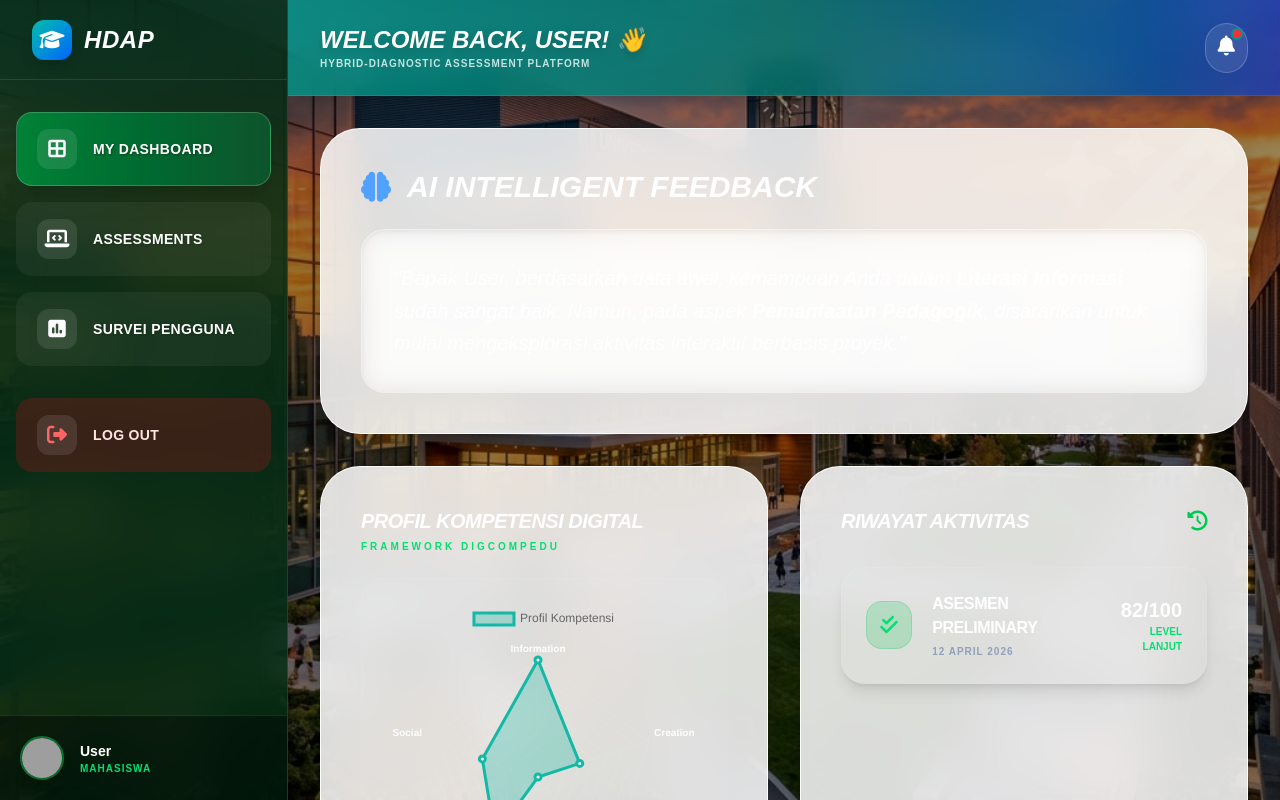
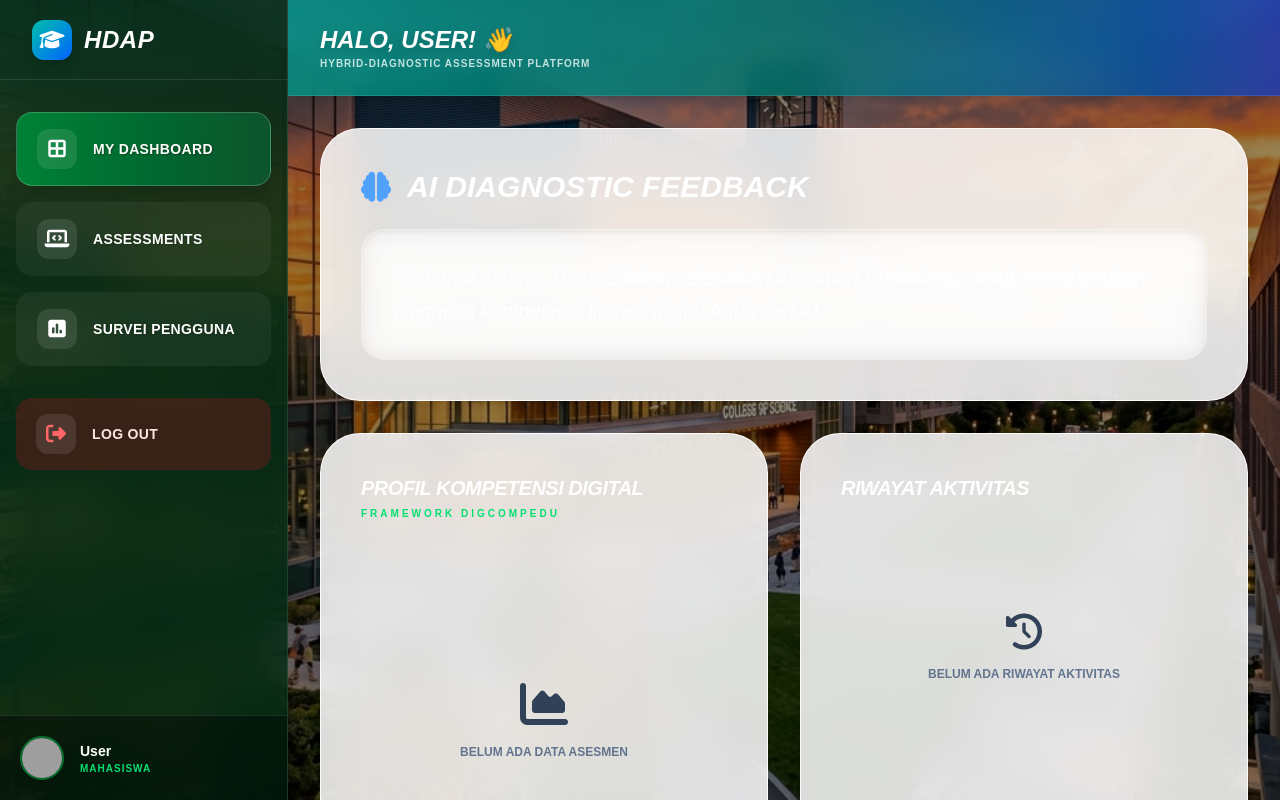
Before and after one commit to cathaleya/web_e-assesment, a Next.js app: page /dashboard in a window 1280 px wide. Built offline with nearby package versions, Linux system fonts and the light colour scheme; grey boxes are pictures that could not be loaded.

Commit message:
Fix User Dashboard Logic: Only show stats and history after completion

```diff
--- a/src/app/dashboard/page.tsx
+++ b/src/app/dashboard/page.tsx
@@ -26,6 +26,8 @@ ChartJS.register(
 export default function UserDashboard() {
   const [activeTab, setActiveTab] = useState<"dashboard" | "assessments" | "survey">("dashboard");
   const [userName, setUserName] = useState("User");
+  const [hasFinishedAssessment, setHasFinishedAssessment] = useState(false);
+  const [hasFinishedSurvey, setHasFinishedSurvey] = useState(false);
   const [isMounted, setIsMounted] = useState(false);
   const router = useRouter();
 
@@ -33,6 +35,14 @@ export default function UserDashboard() {
     setIsMounted(true);
     const savedName = localStorage.getItem("userName");
     if (savedName) setUserName(savedName);
+
+    // Simulasi pengecekan status dari localStorage atau URL
+    const params = new URLSearchParams(window.location.search);
+    if (params.get("finished") === "true") setHasFinishedAssessment(true);
+    if (params.get("survey") === "done") {
+        setHasFinishedAssessment(true);
+        setHasFinishedSurvey(true);
+    }
   }, []);
 
   const handleLogout = () => {
@@ -44,7 +54,8 @@ export default function UserDashboard() {
     labels: ['Information', 'Creation', 'Pedagogy', 'Ethics', 'Social'],
     datasets: [{
       label: 'Profil Kompetensi',
-      data: [85, 60, 45, 70, 65],
+      // Jika belum selesai, datanya nol semua
+      data: hasFinishedAssessment ? [85, 60, 45, 70, 65] : [0, 0, 0, 0, 0],
       backgroundColor: 'rgba(20, 184, 166, 0.3)',
       borderColor: 'rgba(20, 184, 166, 1)',
       pointBackgroundColor: '#fff',
@@ -64,7 +75,7 @@ export default function UserDashboard() {
            backgroundAttachment: 'fixed'
          }}>
 
-      {/* Sidebar - ARMY GREEN ELEGAN SAMA PERSIS MOCKUP */}
+      {/* Sidebar */}
       <aside className="w-20 lg:w-72 flex-shrink-0 bg-green-950/80 backdrop-blur-xl border-r border-white/10 flex flex-col relative overflow-hidden">
         <div className="h-20 flex items-center justify-center lg:justify-start lg:px-8 border-b border-white/10 relative z-10">
           <div className="w-10 h-10 rounded-xl bg-gradient-to-br from-teal-500 to-blue-600 flex items-center justify-center shadow-lg">
@@ -85,15 +96,13 @@ export default function UserDashboard() {
               <span className="hidden lg:block text-sm tracking-wide army-shadow uppercase">{item.label}</span>
             </button>
           ))}
-
-          <button onClick={handleLogout}
-                  className="w-full flex items-center px-5 py-4 rounded-2xl transition-all border border-transparent bg-red-900/40 text-red-100 hover:bg-red-800/60 mt-8 group">
+          <button onClick={handleLogout} className="w-full flex items-center px-5 py-4 rounded-2xl transition-all bg-red-900/40 text-red-100 hover:bg-red-800/60 mt-8 group">
             <div className="w-10 h-10 rounded-xl bg-white/10 flex items-center justify-center mr-4 group-hover:scale-110 transition-transform"><i className="fa-solid fa-right-from-bracket text-xl text-red-400"></i></div>
             <span className="hidden lg:block text-sm font-black tracking-wide uppercase">Log Out</span>
           </button>
         </nav>
 
-        <div className="p-5 border-t border-white/10 flex justify-center lg:justify-start items-center bg-black/40 shadow-2xl relative z-10">
+        <div className="p-5 border-t border-white/10 flex items-center bg-black/40 relative z-10">
           <img src={`https://ui-avatars.com/api/?name=${userName}&background=ffffff&color=166534`} alt="Profile" className="w-11 h-11 rounded-full border-2 border-green-500/50 shadow-lg" />
           <div className="hidden lg:block ml-4 text-white">
             <p className="text-sm font-black army-shadow">{userName}</p>
@@ -105,8 +114,7 @@ export default function UserDashboard() {
       {/* Main Content */}
       <main className="flex-1 flex flex-col overflow-hidden relative">
         <header className="h-24 flex items-center justify-between px-8 bg-gradient-to-r from-teal-600/80 via-teal-700/80 to-blue-800/80 backdrop-blur-md text-white shadow-xl border-b border-white/10">
-          <div><h2 className="text-2xl font-black italic uppercase drop-shadow-lg">Welcome back, {userName}! 👋</h2><p className="text-teal-50 text-[10px] font-bold uppercase tracking-widest opacity-80">Hybrid-Diagnostic Assessment Platform</p></div>
-          <button className="bg-white/10 p-3 rounded-full border border-white/20 relative"><i className="fa-solid fa-bell text-xl"></i><span className="absolute top-1 right-1 w-3 h-3 bg-red-500 rounded-full border-2 border-teal-600"></span></button>
+          <div><h2 className="text-2xl font-black italic uppercase drop-shadow-lg">Halo, {userName}! 👋</h2><p className="text-teal-50 text-[10px] font-bold uppercase tracking-widest opacity-80">Hybrid-Diagnostic Assessment Platform</p></div>
         </header>
 
         <div className="flex-1 overflow-y-auto p-8 z-0">
@@ -114,45 +122,60 @@ export default function UserDashboard() {
 
             {activeTab === 'dashboard' && (
               <div className="space-y-8">
-                 {/* AI Feedback - GLASS PANEL ELEGAN */}
+                 {/* AI Feedback - DINAMIS SESUAI STATUS */}
                  <div className="glass-panel rounded-[40px] p-10 bg-gradient-to-br from-green-900/60 via-emerald-950/60 to-slate-900/60 backdrop-blur-2xl text-white border border-white/20 shadow-2xl relative overflow-hidden">
                     <div className="relative z-10">
-                      <h3 className="text-3xl font-black italic mb-6 flex items-center gap-4 uppercase"><i className="fa-solid fa-brain text-blue-400"></i> AI Intelligent Feedback</h3>
-                      <div className="bg-white/5 backdrop-blur-md rounded-3xl p-8 border border-white/10 shadow-inner"><p className="text-xl leading-relaxed italic font-medium">"Bapak {userName}, berdasarkan data awal, kemampuan Anda dalam <strong>Literasi Informasi</strong> sudah sangat baik. Namun, pada aspek <strong>Pemanfaatan Pedagogik</strong>, disarankan untuk mulai mengeksplorasi aktivitas interaktif berbasis proyek."</p></div>
+                      <h3 className="text-3xl font-black italic mb-6 flex items-center gap-4 uppercase"><i className="fa-solid fa-brain text-blue-400"></i> AI Diagnostic Feedback</h3>
+                      <div className="bg-white/5 backdrop-blur-md rounded-3xl p-8 border border-white/10 shadow-inner">
+                        <p className="text-xl leading-relaxed italic font-medium">
+                          {hasFinishedAssessment
+                            ? `"Bapak ${userName}, berdasarkan hasil pengerjaan Anda, kemampuan Literasi Informasi Anda sangat memuaskan. Fokus selanjutnya adalah pada Pedagogi Digital."`
+                            : `"Selamat datang, ${userName}. Silakan selesaikan Asesmen Preliminary untuk mendapatkan diagnosa kompetensi literasi digital Anda dari AI."`}
+                        </p>
+                      </div>
                     </div>
                     <i className="fa-solid fa-wand-magic-sparkles absolute top-0 right-0 text-[180px] opacity-10"></i>
                  </div>
 
                  <div className="grid grid-cols-1 lg:grid-cols-2 gap-8">
-                    {/* Profil Kompetensi */}
+                    {/* Profil Kompetensi - DINAMIS */}
                     <div className="glass-panel rounded-[40px] p-10 bg-slate-900/40 backdrop-blur-xl text-white border border-white/10 shadow-xl">
                       <h3 className="text-xl font-black mb-1 italic uppercase tracking-tight">Profil Kompetensi Digital</h3>
                       <p className="text-[10px] text-green-400 font-bold uppercase tracking-[0.3em] mb-6">Framework DigCompEdu</p>
                       <div className="h-[350px] bg-white/5 rounded-3xl p-6 flex items-center justify-center border border-white/5">
+                        {hasFinishedAssessment ? (
                           <Radar data={radarData} options={{
                             responsive: true,
                             maintainAspectRatio: false,
-                          scales: { r: {
-                            grid: { color: 'rgba(255,255,255,0.1)' },
-                            angleLines: { color: 'rgba(255,255,255,0.1)' },
-                            pointLabels: { color: '#fff', font: { weight: 'bold' } },
-                            ticks: { display: false }
-                          } }
+                            scales: { r: { grid: { color: 'rgba(255,255,255,0.1)' }, angleLines: { color: 'rgba(255,255,255,0.1)' }, pointLabels: { color: '#fff' }, ticks: { display: false } } }
                           }} />
+                        ) : (
+                          <div className="text-center">
+                            <i className="fa-solid fa-chart-area text-5xl text-slate-700 mb-4"></i>
+                            <p className="text-slate-500 font-black uppercase text-xs">Belum Ada Data Asesmen</p>
+                          </div>
+                        )}
                       </div>
                     </div>
 
-                    {/* Riwayat Aktivitas */}
+                    {/* Riwayat Aktivitas - DINAMIS */}
                     <div className="glass-panel rounded-[40px] p-10 bg-slate-900/40 backdrop-blur-xl text-white border border-white/10 shadow-xl">
-                      <h3 className="text-xl font-black mb-8 flex justify-between items-center uppercase italic tracking-tight">Riwayat Aktivitas <i className="fa-solid fa-clock-rotate-left text-green-500"></i></h3>
+                      <h3 className="text-xl font-black mb-8 flex justify-between items-center uppercase italic tracking-tight">Riwayat Aktivitas</h3>
                       <div className="space-y-4">
-                        <div className="flex items-center justify-between p-6 rounded-3xl bg-white/5 hover:bg-white/10 transition-all border border-white/5 group shadow-lg">
+                        {hasFinishedAssessment ? (
+                          <div className="flex items-center justify-between p-6 rounded-3xl bg-white/5 border border-white/5 group shadow-lg">
                             <div className="flex items-center gap-5">
-                            <div className="w-12 h-12 rounded-2xl bg-green-500/20 text-green-400 flex items-center justify-center group-hover:scale-110 transition-transform border border-green-500/20"><i className="fa-solid fa-check-double text-xl"></i></div>
-                            <div><p className="font-bold text-white uppercase tracking-tight">Asesmen Preliminary</p><p className="text-[10px] text-slate-400 font-black uppercase tracking-widest mt-1">12 April 2026</p></div>
+                              <div className="w-12 h-12 rounded-2xl bg-green-500/20 text-green-400 flex items-center justify-center border border-green-500/20"><i className="fa-solid fa-check-double text-xl"></i></div>
+                              <div><p className="font-bold text-white uppercase tracking-tight">Asesmen Preliminary</p><p className="text-[10px] text-slate-400 font-black uppercase tracking-widest mt-1">Hari Ini</p></div>
                             </div>
-                          <div className="text-right"><p className="text-xl font-black text-white">82/100</p><p className="text-[10px] text-green-400 font-black uppercase">Level Lanjut</p></div>
+                            <div className="text-right"><p className="text-xl font-black text-white">SUCCESS</p></div>
                           </div>
+                        ) : (
+                          <div className="text-center py-20">
+                             <i className="fa-solid fa-clock-rotate-left text-slate-700 text-4xl mb-4"></i>
+                             <p className="text-slate-500 font-black uppercase text-xs">Belum Ada Riwayat Aktivitas</p>
+                          </div>
+                        )}
                       </div>
                     </div>
                  </div>
@@ -160,13 +183,13 @@ export default function UserDashboard() {
             )}
 
             {activeTab === 'assessments' && (
-              <div className="space-y-8">
-                 <div className="relative overflow-hidden rounded-[40px] bg-white/90 backdrop-blur-xl border border-white p-12 flex flex-col md:flex-row items-center justify-between shadow-2xl animate-in slide-in-from-bottom duration-500">
+              <div className="space-y-8 animate-in slide-in-from-bottom duration-500">
+                 <div className="relative overflow-hidden rounded-[40px] bg-white/90 backdrop-blur-xl border border-white p-12 flex flex-col md:flex-row items-center justify-between shadow-2xl">
                     <div className="relative z-10 max-w-2xl">
                       <span className="px-4 py-1.5 bg-teal-100 text-teal-800 text-[10px] font-black rounded-full uppercase mb-6 inline-block tracking-[0.2em] shadow-sm">PDI-DL Platform</span>
                       <h3 className="text-4xl font-black text-slate-900 mb-4 tracking-tighter uppercase italic">Preliminary Diagnostic</h3>
-                      <p className="text-slate-600 mb-8 text-lg font-medium leading-relaxed italic">Uji pemetaan profil awal literasi digital mahasiswa calon guru.</p>
-                      <button onClick={() => router.push('/assessment/preliminary')} className="bg-gradient-to-r from-teal-600 to-teal-700 hover:from-teal-700 hover:to-teal-800 text-white font-black px-12 py-5 rounded-2xl shadow-xl shadow-teal-500/40 flex items-center gap-3 transition-all transform hover:scale-105 active:scale-95 text-lg uppercase">Mulai Sekarang <i className="fa-solid fa-play"></i></button>
+                      <p className="text-slate-600 mb-8 text-lg font-medium italic leading-relaxed">Uji pemetaan profil awal literasi digital mahasiswa calon guru.</p>
+                      <button onClick={() => router.push('/assessment/preliminary')} className="bg-gradient-to-r from-teal-600 to-teal-700 hover:from-teal-700 hover:to-teal-800 text-white font-black px-12 py-5 rounded-2xl shadow-xl shadow-teal-500/40 flex items-center gap-3 transition-all text-lg uppercase">Mulai Sekarang <i className="fa-solid fa-play"></i></button>
                     </div>
                     <i className="fa-solid fa-file-signature text-[180px] text-teal-500 opacity-20 transform -rotate-12"></i>
                  </div>
@@ -180,27 +203,20 @@ export default function UserDashboard() {
                       <div className="w-16 h-16 rounded-3xl bg-blue-600 text-white flex items-center justify-center text-3xl shadow-xl shadow-blue-500/40"><i className="fa-solid fa-chart-line"></i></div>
                       <div><h2 className="text-3xl font-black text-slate-900 italic uppercase tracking-tighter">Statistik Survey Pengguna</h2><p className="text-slate-500 font-black uppercase tracking-[0.2em] text-[10px] mt-1">Real-time Usability Performance Matrix</p></div>
                     </div>
+
+                    {hasFinishedSurvey ? (
                       <div className="grid grid-cols-1 md:grid-cols-3 gap-8 mb-12">
                         <div className="bg-blue-600 rounded-[35px] p-10 text-white shadow-2xl shadow-blue-900/40"><p className="text-xs font-bold opacity-80 uppercase mb-2">System Usability Score</p><div className="text-7xl font-black mb-2">88.5</div><p className="text-xs font-bold bg-white/20 rounded-full px-5 py-2 inline-block uppercase tracking-widest">Excellent Grade</p></div>
                         <div className="bg-slate-50 rounded-[35px] p-10 border border-slate-100 shadow-inner"><p className="text-xs font-bold text-slate-400 uppercase mb-2">User Satisfaction</p><div className="text-7xl font-black text-slate-900 mb-2">94%</div><p className="text-xs font-bold text-blue-600 uppercase tracking-widest">Highly Positive</p></div>
                         <div className="bg-slate-50 rounded-[35px] p-10 border border-slate-100 shadow-inner"><p className="text-xs font-bold text-slate-400 uppercase mb-2">Platform Efficiency</p><div className="text-7xl font-black text-slate-900 mb-2">FAST</div><p className="text-xs font-bold text-blue-600 uppercase tracking-widest">Optimized Cache</p></div>
                       </div>
-                    <div className="space-y-8">
-                       <h4 className="font-black text-slate-800 uppercase tracking-[0.2em] text-xs">Detail Parameter Usability (N=284)</h4>
-                       <div className="grid grid-cols-1 sm:grid-cols-2 gap-8">
-                          {[
-                            { label: 'Learnability (Kemudahan)', score: '4.9/5', width: '98%', color: 'bg-blue-500' },
-                            { label: 'Efficiency (Efisiensi)', score: '4.7/5', width: '94%', color: 'bg-blue-500' },
-                            { label: 'Memorability (Daya Ingat)', score: '4.8/5', width: '96%', color: 'bg-teal-500' },
-                            { label: 'Errors Control (Kontrol Error)', score: '4.5/5', width: '90%', color: 'bg-indigo-500' }
-                          ].map((item, i) => (
-                            <div key={i} className="p-8 bg-slate-50 rounded-[35px] border border-slate-100 shadow-md hover:shadow-lg transition-shadow">
-                               <div className="flex justify-between mb-4"><span className="text-sm font-bold text-slate-700">{item.label}</span><span className="text-sm font-black text-blue-600">{item.score}</span></div>
-                               <div className="w-full bg-slate-200 h-4 rounded-full overflow-hidden shadow-inner"><div className={`${item.color} h-full rounded-full shadow-lg`} style={{ width: item.width }}></div></div>
+                    ) : (
+                      <div className="text-center py-24 bg-slate-50 rounded-[40px] border border-dashed border-slate-200">
+                         <i className="fa-solid fa-clipboard-list text-slate-300 text-6xl mb-6"></i>
+                         <h4 className="text-xl font-black text-slate-400 uppercase italic">Survei Belum Diisi</h4>
+                         <p className="text-slate-400 text-sm mt-2">Silakan selesaikan Asesmen terlebih dahulu untuk mengisi survei.</p>
                       </div>
-                          ))}
-                       </div>
-                    </div>
+                    )}
                  </div>
               </div>
             )}
```
Lines whose indentation alone changed are shown as unchanged.
